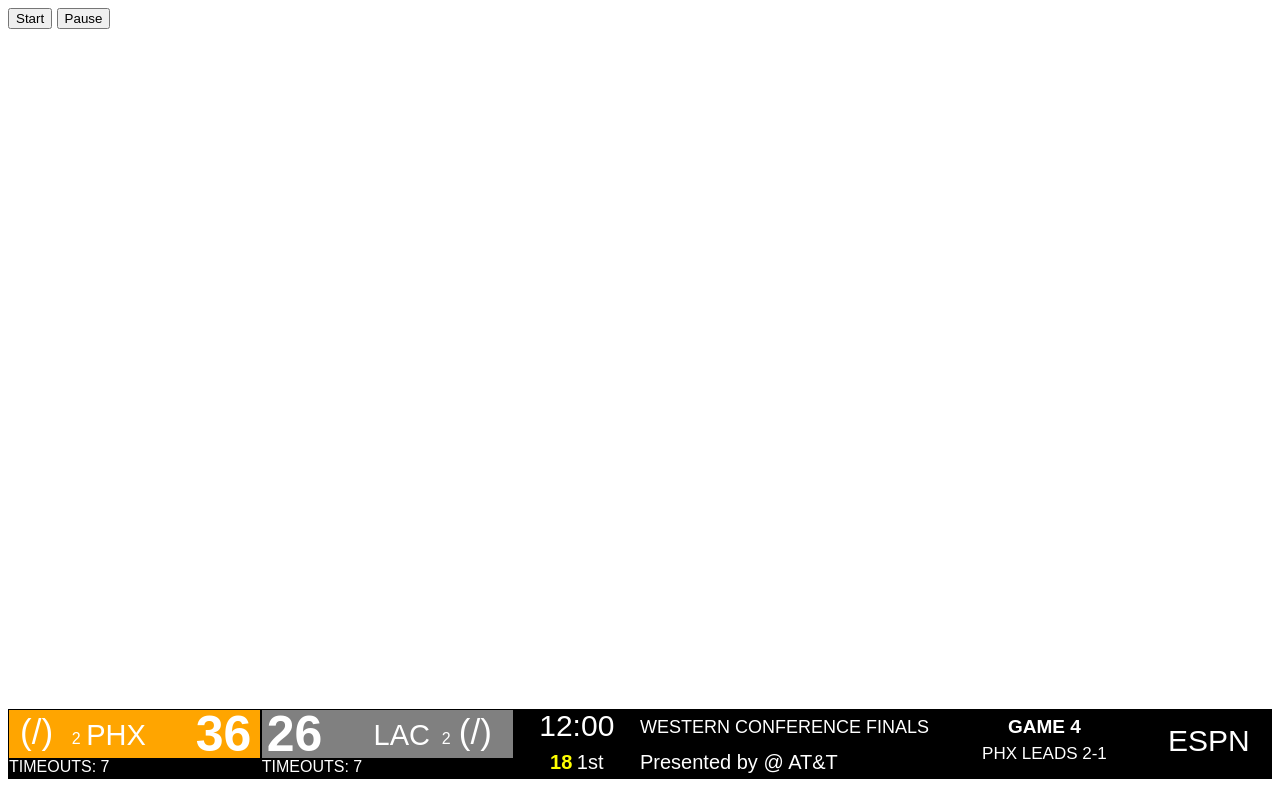
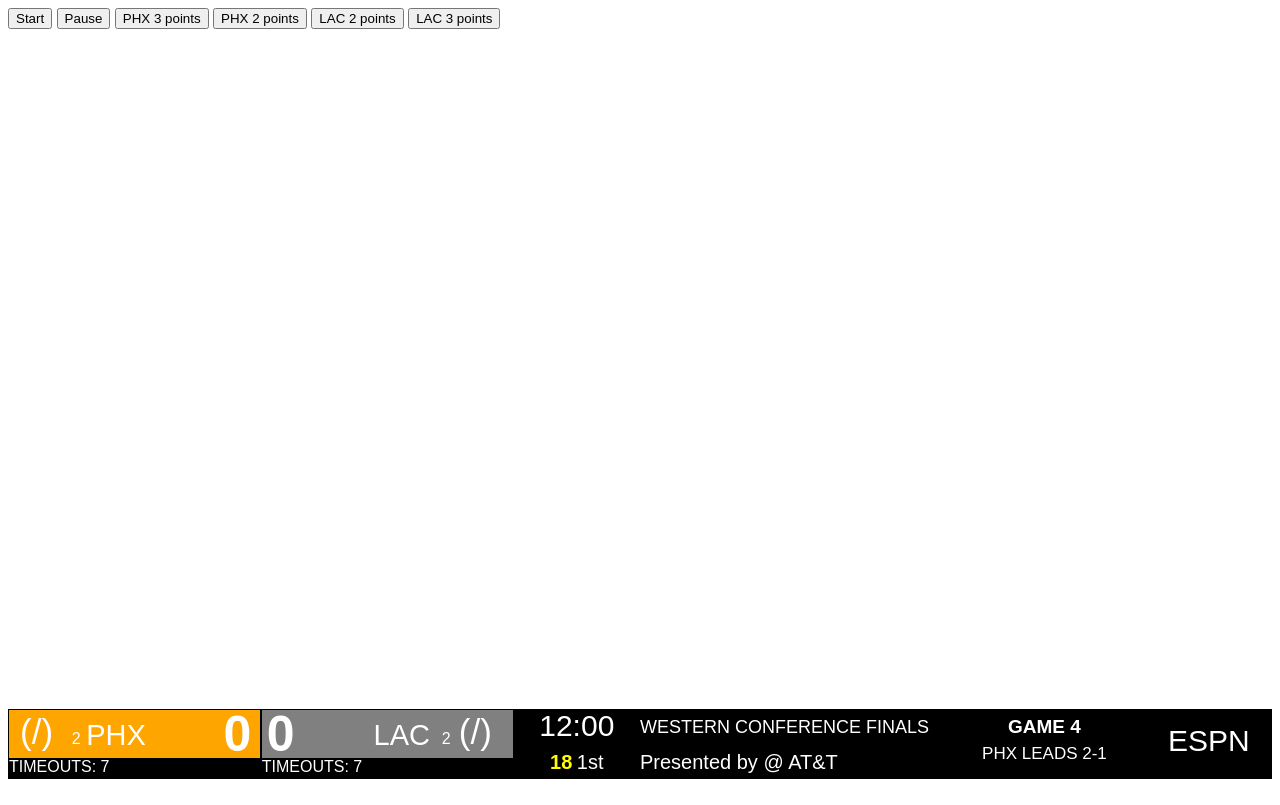
Before and after one commit to TaliSofiMato/scoreboard, a plain HTML site: page index.html in a window 1280 px wide. Drawn offline with Linux system fonts and the light colour scheme.

Commit message:
added point system

```diff
--- a/index.html
+++ b/index.html
@@ -1,6 +1,11 @@
  <link rel="stylesheet" href="style.css" >
 <button onclick="start()">Start</button>
 <button onclick="pause()">Pause</button>
+<button onclick="PHX3()">PHX 3 points</button>
+<button onclick="PHX2()">PHX 2 points</button>
+<button onclick="LAC2()">LAC 2 points</button>
+<button onclick="LAC3()">LAC 3 points</button>
+
  <div class="bar">
 
   <div class="main-item scores">
@@ -9,13 +14,13 @@
         <div class="logoleft">(/)</div>
         <div class="rankleft">2</div>
         <div class="textleft">PHX</div>
-        <div class="scoreleft">36</div>
+        <div class="scoreleft">0</div>
       </div>
       <div class="bottom-of-score">TIMEOUTS: 7</div>
     </div>
     <div class="score score-right ">
       <div class="top-of-score">
-        <div class="scoreright">26 </div>
+        <div class="scoreright">0</div>
         <div class="textright">LAC</div>
         <div class="rankright">2</div>
         <div class="logoright">(/)</div>
@@ -48,6 +53,26 @@
 
 <script>
     let timer
+    const PHX2 = () => {
+      let score = document.getElementsByClassName("scoreleft")[0]
+      let scoreValue = score.textContent
+      score.textContent = parseInt(scoreValue) + 2
+    }
+    const PHX3 = () => {
+      let score = document.getElementsByClassName("scoreleft")[0]
+      let scoreValue = score.textContent
+      score.textContent = parseInt(scoreValue) + 3
+    }
+    const LAC2 = () => {
+      let score = document.getElementsByClassName("scoreright")[0]
+      let scoreValue = score.textContent
+      score.textContent = parseInt(scoreValue) + 2
+    }
+    const LAC3 = () => {
+      let score = document.getElementsByClassName("scoreright")[0]
+      let scoreValue = score.textContent
+      score.textContent = parseInt(scoreValue) + 3
+    }
     const pause = () => {
       clearInterval(timer)
     }
```
